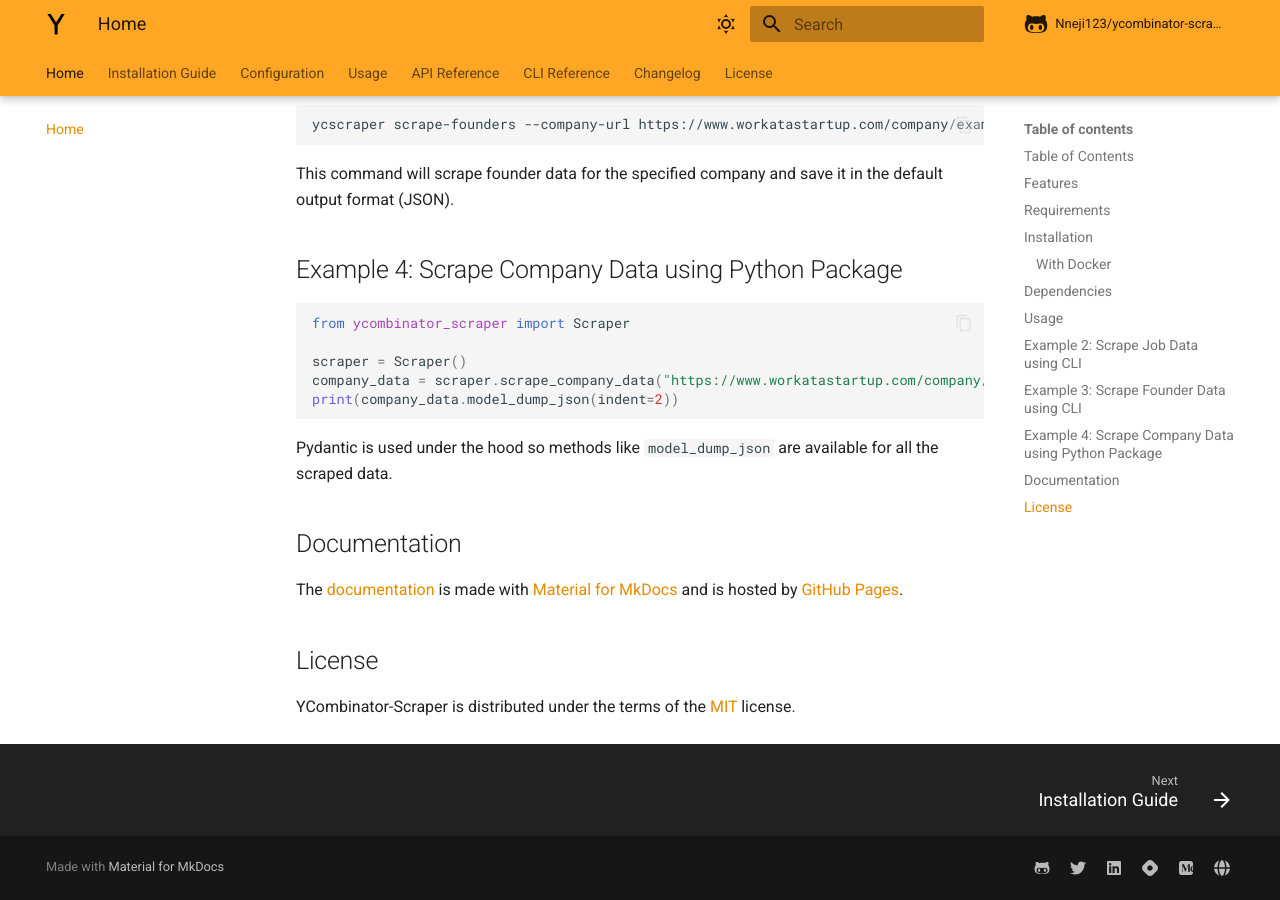
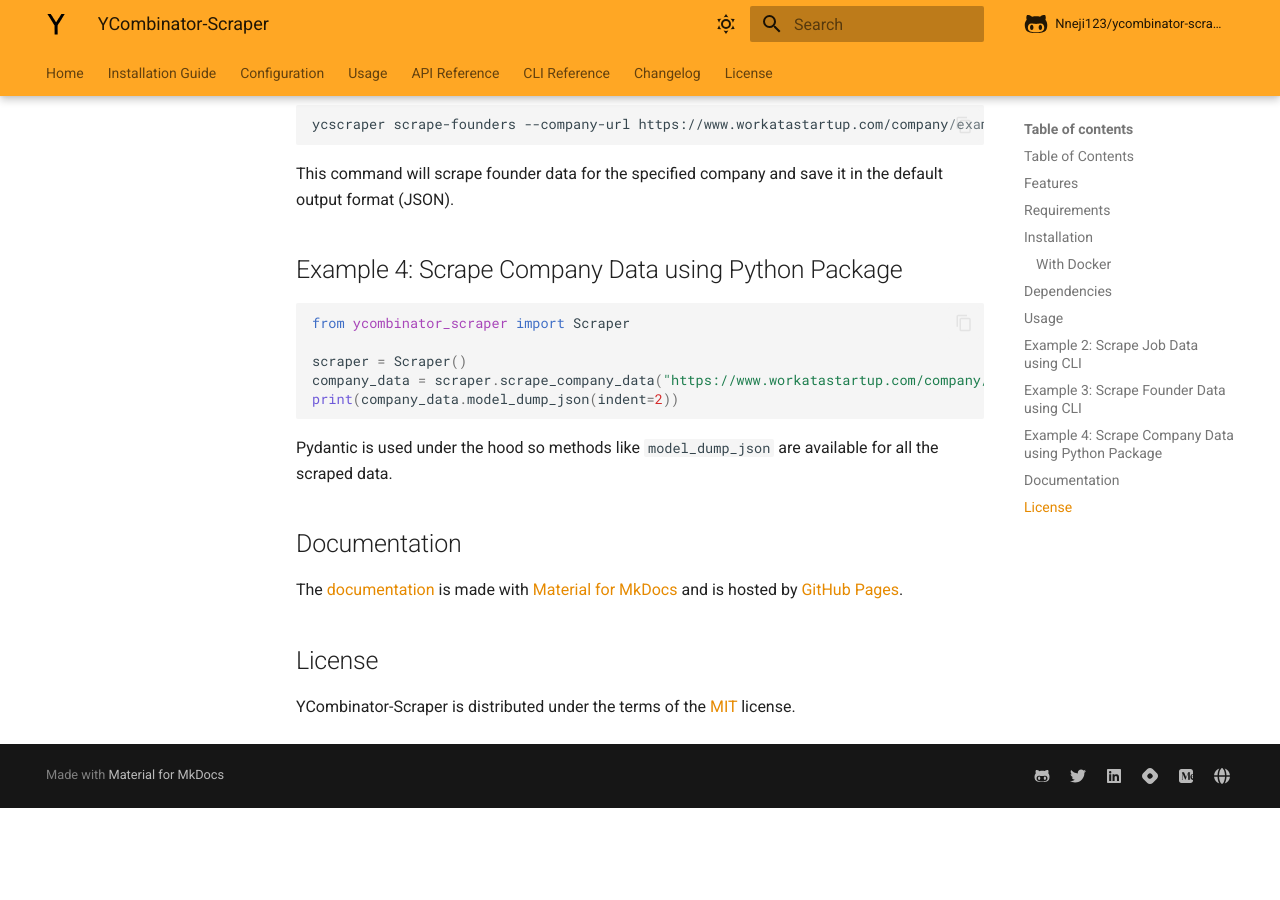
Before and after one commit to Nneji123/ycombinator-scraper, an MkDocs documentation site: the page built from docs/index.md, in a window 1280 px wide and 900 px high, scrolled down 3823 px. Built offline with MkDocs 1.6.1 and Material for MkDocs 9.7.7, drawn with Linux system fonts in a browser that asks for light colours; comment, search, counter and statistics services are not loaded; after the commit the page ends 4631 px from its top, so only the background shows below that; some of the changed lines change nothing that is shown.

Commit message:
Update mkdocs.yml

```diff
--- a/mkdocs.yml
+++ b/mkdocs.yml
@@ -45,7 +45,7 @@
 edit_uri: ""
 
 nav:
-  - Home: index.md
+  - Home: ../readme.md
   - Installation Guide: installation.md
   - Configuration: configuration.md
   - Usage:
```
